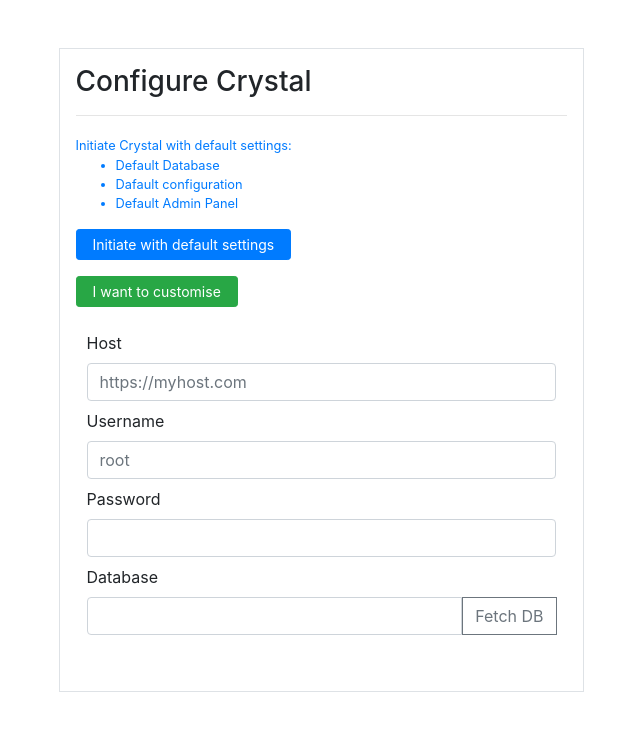
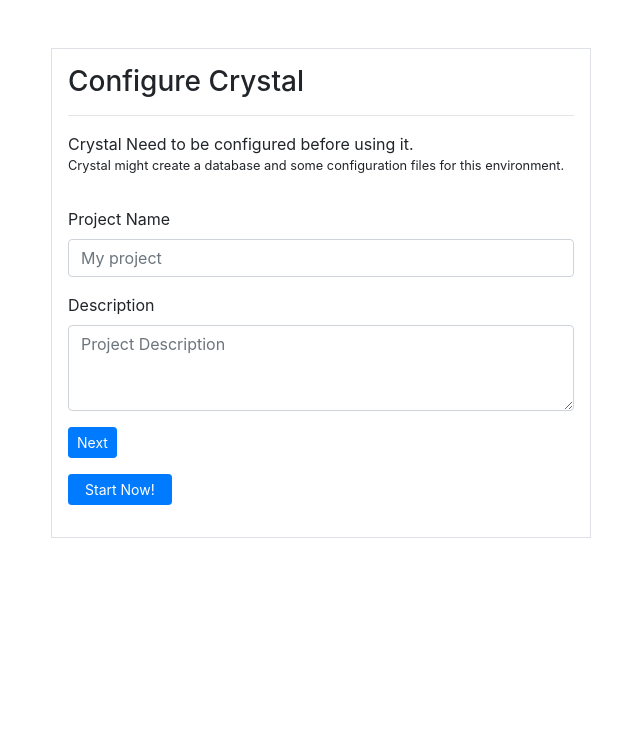
Before and after one commit to akhilsuresh212/crystal-v2, a PHP site: page /roto/ in a window 1280 px wide. Shown: the top 731 px of the page, without its empty margins (319-959 px from the left). Run offline with PHP 8.4, Linux system fonts and the light colour scheme; some libraries are stand-ins or nearby versions.

Commit message:
working on importing json

```diff
--- a/api/crystal.json
+++ b/api/crystal.json
@@ -1,5 +1 @@
-{
-  "environment_path": "./",
-  "auth_type": "strict",
-  "environment": "develop"
-}
+{"project":{"title":"test Project","description":"project desc"}}
--- a/init/index.php
+++ b/init/index.php
@@ -30,10 +30,17 @@ class init
     private function create_user()
     {
     }
+
+    public function check_php()
+    {
+        if (PHP_VERSION_ID < 70000) {
+            echo '<div class="card p-3"> <h5>This version of PHP is not supported!</h5> <span> <p>Require 7.0+</p></span> <span> <p>Installed ' . PHP_VERSION . ' </p></span> </div>';
+            exit;
+        }
+    }
 }
 
 $init = new init();
-
 ?>
 <!DOCTYPE html>
 <html lang="en">
@@ -43,62 +50,56 @@ $init = new init();
     <meta name="viewport" content="width=device-width, initial-scale=1.0" />
     <meta http-equiv="X-UA-Compatible" content="ie=edge" />
     <link rel="stylesheet" href="https://stackpath.bootstrapcdn.com/bootstrap/4.4.1/css/bootstrap.min.css" />
+    <link rel="stylesheet" href="//code.jquery.com/ui/1.12.1/themes/smoothness/jquery-ui.css">
     <title>Initiating Crystal</title>
 </head>
 
 <body class="mt-10">
     <div class="container py-5">
+        <!-- Default config start -->
+        <div class="row">
             <div class="col-sm-6 col-lg-6 m-auto">
+                <?php $init->check_php(); ?>
                 <div class="border p-3">
                     <h3>Configure Crystal</h3>
                     <hr>
                     <div class="form-group" id="config-default">
-                    <small class="text-primary">
-                        Initiate Crystal with default settings:
-                        <ul>
-                            <li>Default Database</li>
-                            <li>Dafault configuration</li>
-                            <li>Default Admin Panel</li>
+
+                        Crystal Need to be configured before using it.
+                        <small>
+                            <p>Crystal might create a database and some configuration files for this environment.</p>
+                            <ul id="steps" class="list-group list-group-flush">
                             </ul>
                         </small>
-                    <button class="btn btn-sm btn-primary px-3"> Initiate with default settings </button>
+                        <div id="config_details_div" class="my-3">
+                            <div class="form-group">
+                                <label for="project.name">
+                                    Project Name
+                                </label>
+                                <input type="text" placeholder="My project" name="project.name" id="project.name" class="form-control">
                             </div>
-                <div class="form-group" id="">
-                    <button id="config-default-btn" class="btn btn-sm btn-success px-3">I want to customise</button>
+                            <div class="form-group">
+                                <label for="project.description">
+                                    Description
+                                </label>
+                                <textarea class="form-control" name="project.description" id="project.description" cols="100" rows="3" placeholder="Project Description"></textarea>
                             </div>
-                <div id="config-custom-div">
-                    <form class="form" action="" method="post">
-                        <div class="form-group py-2 px-3">
-                            <div class="form-row">
-                                <label for="db_host">Host</label>
-                                <input class="form-control" placeholder="https://myhost.com" type="text" name="db_host" id="db_host">
+                            <button class="btn btn-sm btn-primary">Next</button>
                         </div>
-                            <div class="form-row">
-                                <label class="mt-2" for="db_user">Username</label>
-                                <input class="form-control" type="text" name="db_user" id="db_user" placeholder="root">
-                            </div>
-                            <div class="form-row">
-                                <label class="mt-2" for="db_pass">Password</label>
-                                <input class="form-control" type="password" name="db_pass" id="db_pass">
-                            </div>
-                            <div class="form-row">
-                                <label class="mt-2" for="db_name">Database</label>
-                                <div class="input-group mb-3">
-                                    <input type="text" class="form-control" placeholder="" aria-label="" aria-describedby="basic-addon1">
-                                    <div class="input-group-prepend">
-                                        <button class="btn btn-outline-secondary" type="button">Fetch DB</button>
+                        <button id="config_std_btn" class="btn btn-sm btn-primary px-3"> Start Now! </button>
                     </div>
                 </div>
             </div>
-                        </div>
-                    </form>
-                </div>
-            </div>
+
+            <!-- default config end -->
+
         </div>
     </div>
 </body>
 
+</html>
+
 <script src="https://code.jquery.com/jquery-3.4.1.min.js" integrity="sha256-CSXorXvZcTkaix6Yvo6HppcZGetbYMGWSFlBw8HfCJo=" crossorigin="anonymous"></script>
+<script src="//code.jquery.com/ui/1.12.1/jquery-ui.js"></script>
 <script src="https://stackpath.bootstrapcdn.com/bootstrap/4.4.1/js/bootstrap.min.js"></script>
-
-</html>
+<script src="js/index.js"></script>
--- /dev/null
+++ b/init/js/index.js
@@ -0,0 +1,41 @@
+$(document).ready(function() {});
+
+$("#config_std_btn").click(function(e) {
+  e.preventDefault();
+  $("#steps").html('<li class="list-group-item">Starting...</li>');
+
+  $.ajax({
+    type: "POST",
+    url: "controllers/controller.file.php",
+    data: {
+      action: "create_file"
+    },
+    dataType: "JSON",
+    success: function(response) {
+      if (response.status === "success") {
+        $("#steps").html(
+          '<li class="list-group-item">Configuration file initialized. Writting data.</li>'
+        );
+      } else {
+        $("#steps").html(
+          '<li class="list-group-item text-danger">' +
+            response.message +
+            "</li>"
+        );
+        return;
+      }
+    }
+  });
+
+  $.ajax({
+    type: "POST",
+    url: "controllers/controller.file.php",
+    data: {
+      action: "write_data"
+    },
+    dataType: "JSON",
+    success: function(response) {
+      console.log(response);
+    }
+  });
+});
```
Also changed, not shown: init/controllers/controller.database.php (added, +20 -0 lines), init/controllers/controller.file.php (added, +17 -0 lines), init/library/library.response.php (added, +24 -0 lines), init/models/model.databse.php (added, +32 -0 lines), init/models/model.file.php (added, +24 -0 lines), README.md (deleted), api/core/database/class.schema.php (deleted), init/ajax_handler.php (added), 1 other file. Lines whose indentation alone changed are shown as unchanged.
